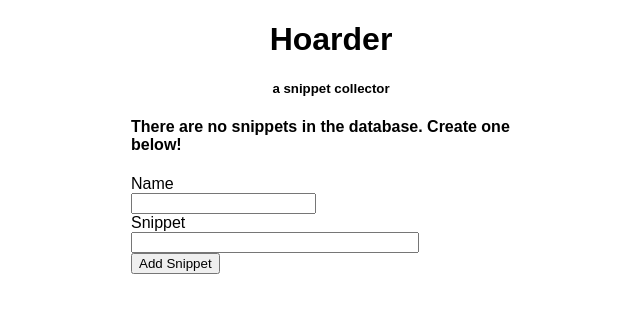
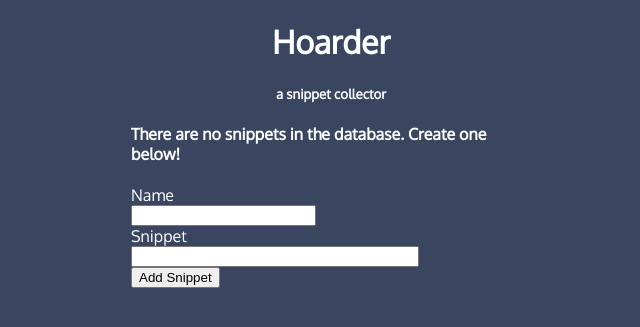
Before and after one commit to Waples/hoarder, a Flask app: page / in a window 1280 px wide. Shown: the top 327 px of the page, without its empty margins (309-949 px from the left). Run offline with Flask 2, Linux system fonts and the light colour scheme; data that the repository does not hold is empty.

Commit message:
pylint and prettify

```diff
--- a/hoarder/app.py
+++ b/hoarder/app.py
@@ -1,13 +1,12 @@
 #!/usr/bin/env python
+"""A simple crud snippet collector."""
+#pylint: disable=C0103,C0115,C0116,E0401,R0903,W0703,W0622
+from datetime import datetime
+from flask import Flask, render_template, request, redirect
+from flask_sqlalchemy import SQLAlchemy
 
-from flask import Flask, render_template, url_for, request, redirect
-from flask_sqlalchemy import SQLAlchemy
-from datetime import datetime
 
-# configs
 app = Flask(__name__)       # flask init
-
-# sqlalchemy database
 app.config['SQLALCHEMY_DATABASE_URI'] = 'sqlite:///snippets.db'
 db = SQLAlchemy(app)
 
@@ -24,7 +23,6 @@ class Snippet(db.Model):
 
 @app.route('/', methods=['POST', 'GET'])
 def index():
-
     if request.method == 'POST':
         snippet_name = request.form['name']
         snippet_content = request.form['content']
@@ -33,11 +31,12 @@ def index():
             db.session.add(new_snippet)
             db.session.commit()
             return redirect('/')
-        except:
-            return 'There was an issue adding your snippet.'
+        except Exception as err:
+            return f'There was an issue adding your snippet: {err}.'
     else:
         snippets = Snippet.query.order_by(Snippet.date_created).all()
         return render_template('index.html', snippets=snippets)
+
 
 @app.route('/delete/<int:id>')
 def delete(id):
@@ -46,24 +45,23 @@ def delete(id):
         db.session.delete(snippet_to_delete)
         db.session.commit()
         return redirect('/')
-    except:
-        return 'There was an issue deleting that snippet.'
+    except Exception as err:
+        return f'There was an issue deleting that snippet: {err}.'
 
 
 @app.route('/update/<int:id>', methods=['GET', 'POST'])
 def update(id):
-
     snippet = Snippet.query.get_or_404(id)
-
     if request.method == 'POST':
         snippet.content = request.form['content']
         try:
             db.session.commit()
             return redirect('/')
-        except:
-            return 'There was an issue updating your snippet.'
+        except Exception as err:
+            return f'There was an issue updating your snippet: {err}.'
     else:
         return render_template('update.html', snippet=snippet)
 
+
 if __name__ == '__main__':
     app.run(debug=True)
--- a/hoarder/static/css/main.css
+++ b/hoarder/static/css/main.css
@@ -1,6 +1,13 @@
 body, html {
     margin: 0;
     font-family: sans-serif;
+    background-color: #3a4660;
+    font-family: 'Oxygen', sans-serif;
+    color: #fff;
+}
+
+a {
+  color: #ffa500;
 }
 
 h1, h5 {
--- a/hoarder/templates/base.html
+++ b/hoarder/templates/base.html
@@ -4,6 +4,7 @@
   <meta charset='UTF-8'>
   <meta name='viewport' content='width=device-width, initial-scale=1.0'>
   <link rel='stylesheet' href='{{ url_for("static", filename="css/main.css") }}'>
+  <link href="https://fonts.googleapis.com/css?family=Oxygen&display=swap" rel="stylesheet">
   {% block head %}{% endblock %}
 </head>
 <body>
```
